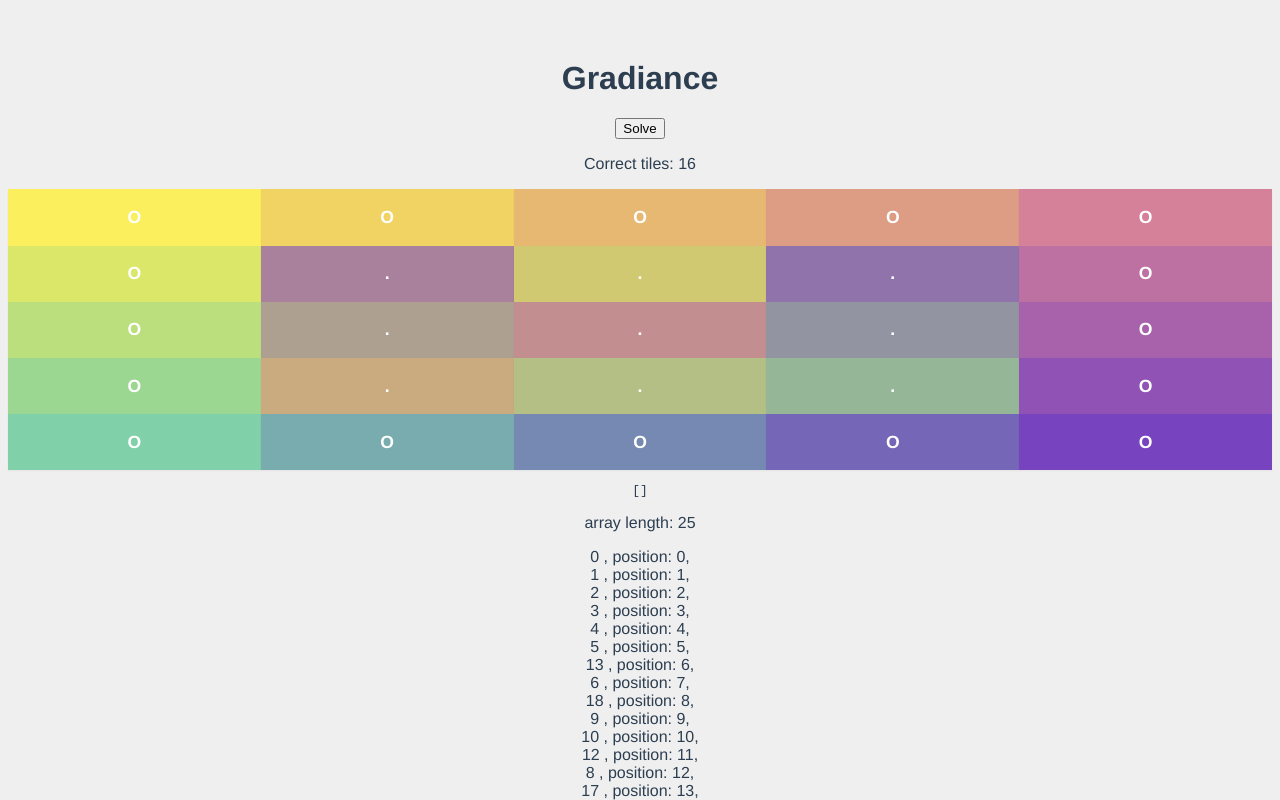
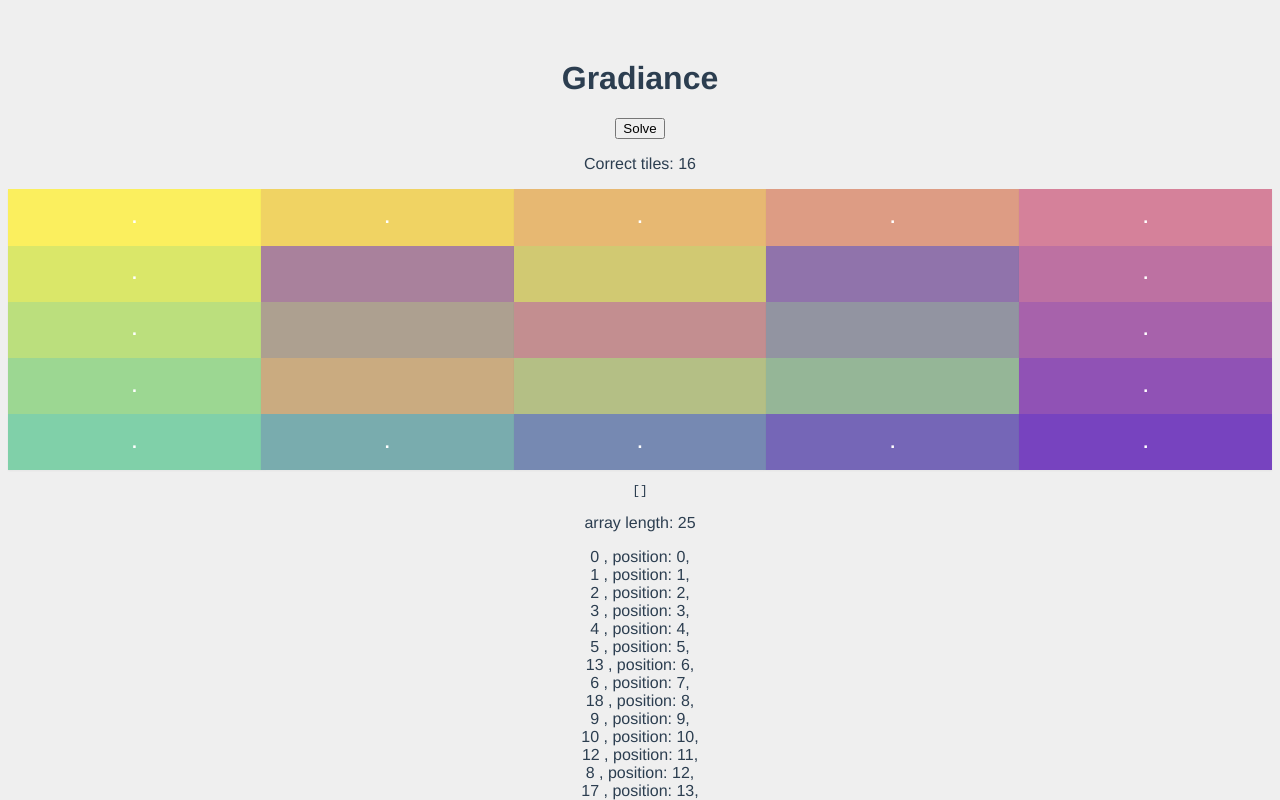
Before and after one commit to jadeleafmoon/gradiance, a Vue app: page / in a window 1280 px wide. Shown: the top 800 px of the page. Built offline with nearby package versions, Linux system fonts and the light colour scheme.

Commit message:
feat: fix tile text

```diff
--- a/src/App.vue
+++ b/src/App.vue
@@ -146,6 +146,7 @@ export default {
     },
     shuffleTiles(arr, lockedTiles) {
 
+
       let result = []
       let copy = arr.slice()
 
--- a/src/components/Tile.vue
+++ b/src/components/Tile.vue
@@ -6,8 +6,8 @@
     draggable="true"
 
   >
-    <p class="number" v-if="tile.isLocked">O</p>
-    <p class="number" v-else> . </p>
+    <p class="number" v-if="tile.isLocked">.</p>
+    <p class="number" v-else> {{ " " }} </p>
   </div>
 </template>
 
```
